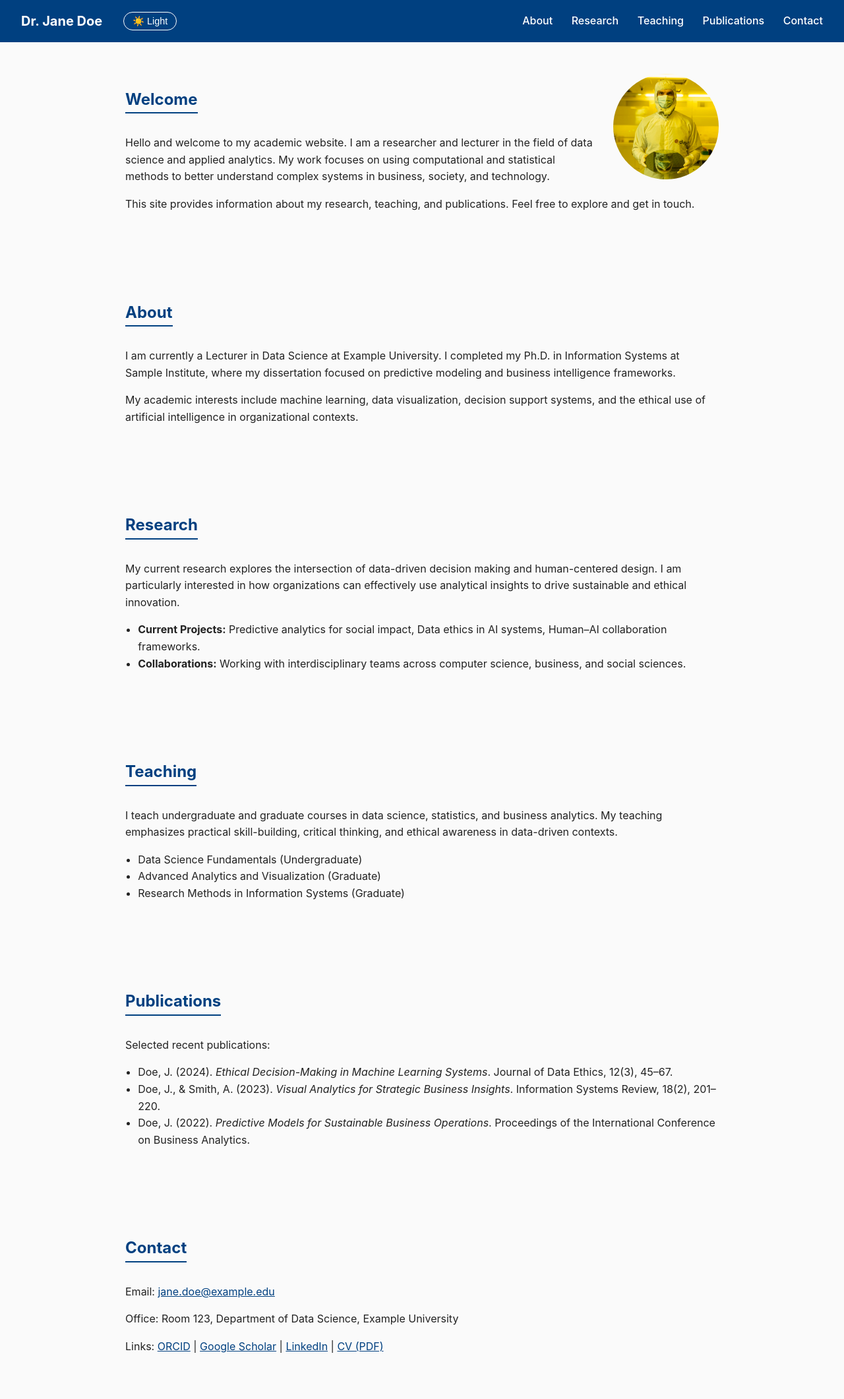
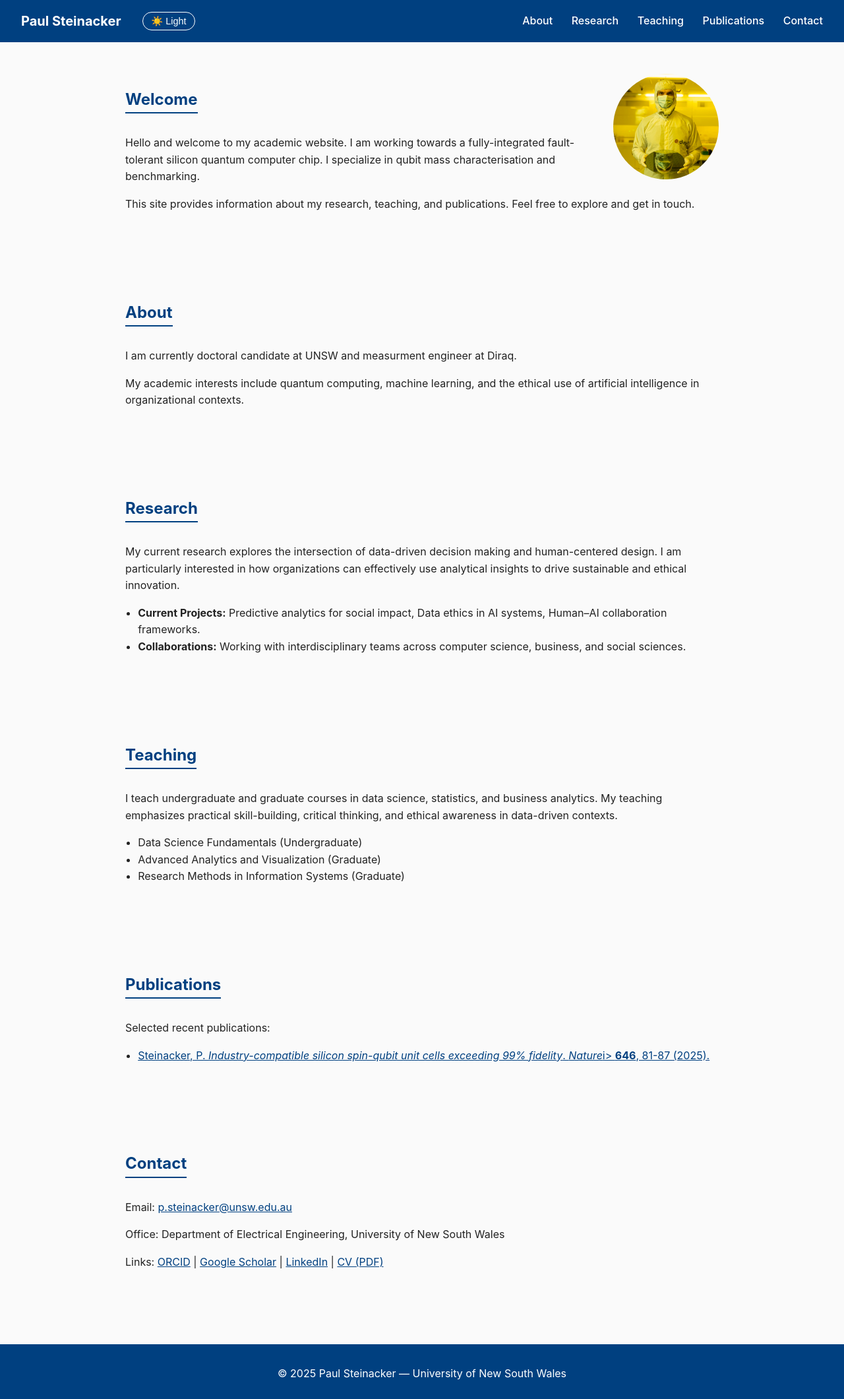
Before and after one commit to PaulSteinacker/academic-website, a plain HTML site: page index.html in a window 1280 px wide. Shown: the top 2121 px of the page at 66% size. Drawn offline with Linux system fonts and the light colour scheme.

Commit message:
Update index.html

```diff
--- a/index.html
+++ b/index.html
@@ -3,7 +3,7 @@
 <head>
   <meta charset="UTF-8" />
   <meta name="viewport" content="width=device-width, initial-scale=1.0" />
-  <title>Dr. Jane Doe | Academic Website</title>
+  <title> Paul Steinacker | Academic Website</title>
   <style>
     :root {
       --primary-color: #004080;
@@ -154,7 +154,7 @@
 <body>
   <header>
     <div style="display:flex;align-items:center;gap:1rem;">
-      <h1>Dr. Jane Doe</h1>
+      <h1> Paul Steinacker </h1>
       <button class="theme-toggle" id="themeToggle">☀️ Light</button>
     </div>
     <nav>
@@ -169,14 +169,14 @@
   <section id="home">
     <h2>Welcome</h2>
     <img src="headshot.jpg" alt="Profile photo" class="bio-img" />
-    <p>Hello and welcome to my academic website. I am a researcher and lecturer in the field of data science and applied analytics. My work focuses on using computational and statistical methods to better understand complex systems in business, society, and technology.</p>
+    <p>Hello and welcome to my academic website. I am working towards a fully-integrated fault-tolerant silicon quantum computer chip. I specialize in qubit mass characterisation and benchmarking.</p>
     <p>This site provides information about my research, teaching, and publications. Feel free to explore and get in touch.</p>
   </section>
 
   <section id="about">
     <h2>About</h2>
-    <p>I am currently a Lecturer in Data Science at Example University. I completed my Ph.D. in Information Systems at Sample Institute, where my dissertation focused on predictive modeling and business intelligence frameworks.</p>
-    <p>My academic interests include machine learning, data visualization, decision support systems, and the ethical use of artificial intelligence in organizational contexts.</p>
+    <p>I am currently doctoral candidate at UNSW and measurment engineer at Diraq.</p>
+    <p>My academic interests include quantum computing, machine learning, and the ethical use of artificial intelligence in organizational contexts.</p>
   </section>
 
   <section id="research">
@@ -202,16 +202,15 @@
     <h2>Publications</h2>
     <p>Selected recent publications:</p>
     <ul>
-      <li>Doe, J. (2024). <em>Ethical Decision-Making in Machine Learning Systems</em>. Journal of Data Ethics, 12(3), 45–67.</li>
-      <li>Doe, J., & Smith, A. (2023). <em>Visual Analytics for Strategic Business Insights</em>. Information Systems Review, 18(2), 201–220.</li>
-      <li>Doe, J. (2022). <em>Predictive Models for Sustainable Business Operations</em>. Proceedings of the International Conference on Business Analytics.</li>
+      <li> <a href="https://doi.org/10.1038/s41586-025-09531-9">Steinacker, P. <em>Industry-compatible silicon spin-qubit unit cells exceeding 99% fidelity</em>. <i>Nature</i>i> <b>646</b>, 81-87 (2025).</a>
+</li>
     </ul>
   </section>
 
   <section id="contact">
     <h2>Contact</h2>
-    <p>Email: <a href="mailto:jane.doe@example.edu">jane.doe@example.edu</a></p>
-    <p>Office: Room 123, Department of Data Science, Example University</p>
+    <p>Email: <a href="mailto:p.steinacker@unsw.edu.au">p.steinacker@unsw.edu.au</a></p>
+    <p>Office: Department of Electrical Engineering, University of New South Wales</p>
     <p>Links:
       <a href="#">ORCID</a> |
       <a href="#">Google Scholar</a> |
@@ -221,7 +220,7 @@
   </section>
 
   <footer>
-    <p>&copy; 2025 Dr. Jane Doe — Example University</p>
+    <p>&copy; 2025 Paul Steinacker — University of New South Wales</p>
   </footer>
 
   <script>
```
